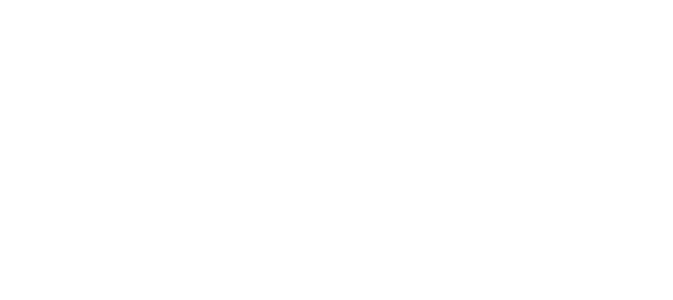
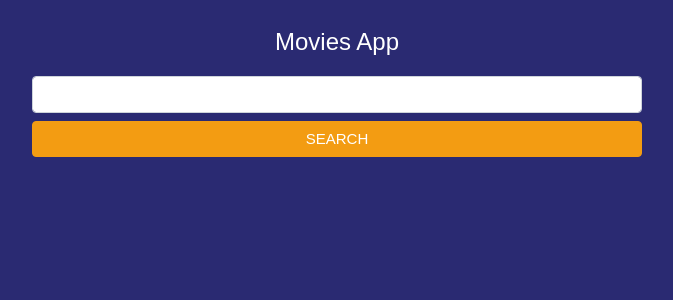
Before and after one commit to neduardoaguirre/movies-app-react, a React (Create React App) app: page / in a window 1280 px wide. Shown: the top 300 px of the page, without its empty margins (303-976 px from the left). Built offline with nearby package versions, Linux system fonts and the light colour scheme.

Commit message:
Created Form & Error components

```diff
--- a/public/index.html
+++ b/public/index.html
@@ -9,7 +9,9 @@
   <meta name="description" content="Web site created using create-react-app" />
   <link rel="apple-touch-icon" href="%PUBLIC_URL%/logo192.png" />
   <link rel="manifest" href="%PUBLIC_URL%/manifest.json" />
+  <link href="https://stackpath.bootstrapcdn.com/bootswatch/4.5.2/flatly/bootstrap.min.css" rel="stylesheet">
   <title>Movies App</title>
+
 </head>
 
 <body>
--- a/src/App.js
+++ b/src/App.js
@@ -1,7 +1,12 @@
-import React from 'react';
+import React, { Fragment } from 'react';
+import Form from './components/Form';
 
 function App() {
-  return <div></div>;
+  return (
+    <Fragment>
+      <Form />
+    </Fragment>
+  );
 }
 
 export default App;
--- /dev/null
+++ b/src/components/Error.js
@@ -0,0 +1,11 @@
+import React from 'react';
+
+const Error = ({ message }) => {
+  return (
+    <div className="form-group mt-2 text-center alert alert-danger text-uppercase">
+      {message}
+    </div>
+  );
+};
+
+export default Error;
--- /dev/null
+++ b/src/components/Form.js
@@ -0,0 +1,44 @@
+import React, { useState } from 'react';
+import Error from './Error';
+
+const Form = () => {
+  const [search, setSearch] = useState('');
+  const [error, setError] = useState(false);
+
+  const handleSubmit = (e) => {
+    e.preventDefault();
+    if (search.trim() === '') {
+      setError(true);
+      return;
+    }
+    setError(false);
+    console.log(search);
+  };
+
+  return (
+    <form className="col-12 mt-4" onSubmit={handleSubmit}>
+      <fieldset className="text-center text-white">
+        <legend>Movies App</legend>
+      </fieldset>
+      <div className="row mt-2">
+        <div className="form-group col-12 col-md-8 col-lg-6 offset-md-2 offset-lg-3 mb-2">
+          <input
+            type="text"
+            className="form-control"
+            onChange={(e) => setSearch(e.target.value)}
+          />
+        </div>
+        <div className="form-group col-12 col-md-8 col-lg-6 offset-md-2 offset-lg-3">
+          <input
+            type="submit"
+            className="btn btn-block btn-warning text-uppercase"
+            value="Search"
+          />{' '}
+          {error ? <Error message="Please, add search topic" /> : null}
+        </div>
+      </div>
+    </form>
+  );
+};
+
+export default Form;
--- a/src/index.css
+++ b/src/index.css
@@ -1,13 +1,5 @@
 body {
-  margin: 0;
-  font-family: -apple-system, BlinkMacSystemFont, 'Segoe UI', 'Roboto', 'Oxygen',
-    'Ubuntu', 'Cantarell', 'Fira Sans', 'Droid Sans', 'Helvetica Neue',
-    sans-serif;
-  -webkit-font-smoothing: antialiased;
-  -moz-osx-font-smoothing: grayscale;
+  background: #2a2a72;
+  font-family: 'PT Sans', sans-serif;
+  min-height: 100vh;
 }
-
-code {
-  font-family: source-code-pro, Menlo, Monaco, Consolas, 'Courier New',
-    monospace;
-}
```
